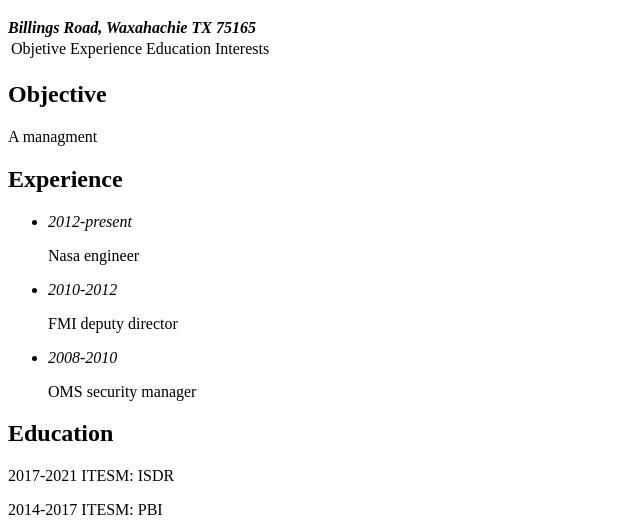
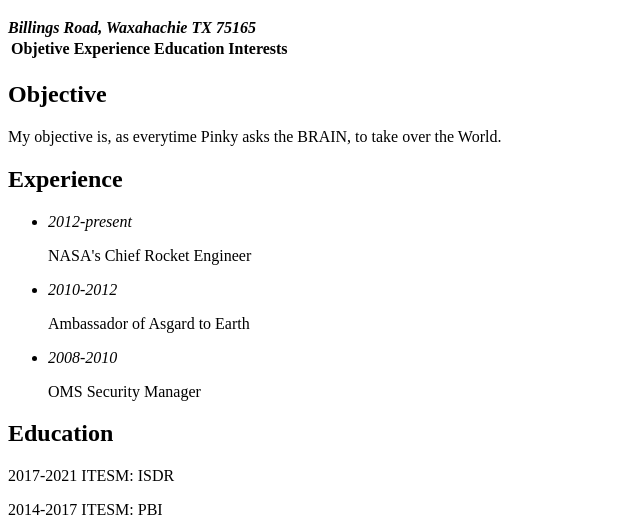
Before and after one commit to A01338802/dw-lab01, a plain HTML site: page index.html in a window 1280 px wide. Shown: the part 273-800 px from the top of the page, without its empty margins (0-640 px from the left). Drawn offline with Linux system fonts and the light colour scheme.

Commit message:
Updated info

```diff
--- a/index.html
+++ b/index.html
@@ -12,22 +12,22 @@
     <nav>
         <table>
             <tr>
-                <td>Objetive</td>
-                <td>Experience</td>
-                <td>Education</td>
-                <td>Interests</td>
+                <th>Objetive</th>
+                <th>Experience</th>
+                <th>Education</th>
+                <th>Interests</th>
             </tr>
         </table>
     </nav>
     <main>
         <h2>Objective</h2>
-        <p>A managment</p>
+        <p>My objective is, as everytime Pinky asks the BRAIN, to take over the World.</p>
 
         <h2>Experience</h2>
         <ul>
-            <li><i>2012-present</i> <p>Nasa engineer</p> </li>
-            <li><i>2010-2012</i> <p>FMI deputy director</p></li>
-            <li><i>2008-2010</i> <p>OMS security manager</p></li>
+            <li><i>2012-present</i> <p>NASA's Chief Rocket Engineer</p> </li>
+            <li><i>2010-2012</i> <p>Ambassador of Asgard to Earth</p></li>
+            <li><i>2008-2010</i> <p>OMS Security Manager</p></li>
         </ul>
 
         <h2>Education</h2>
@@ -46,6 +46,6 @@
     </section>
 </body>
 <footer>
-    <a href='http://www.google.com'>David Ramírez Ríos 2021</a>
+    <a href='http://www.google.com' target='_blank'>David Ramírez Ríos 2021</a>
 </footer>
 </html>
```
